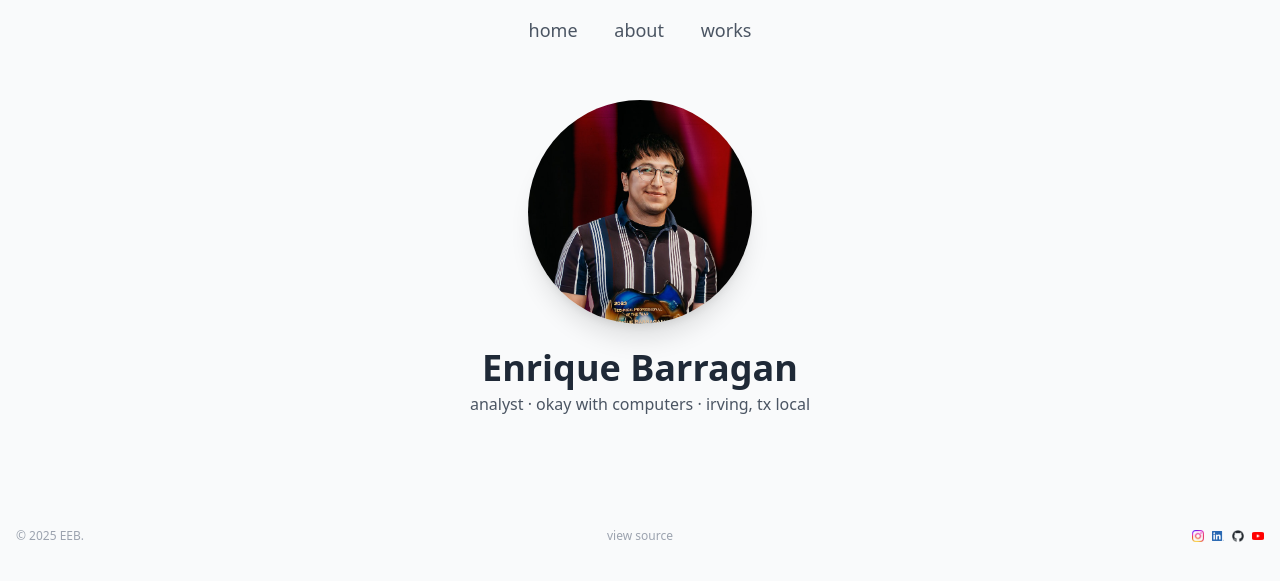
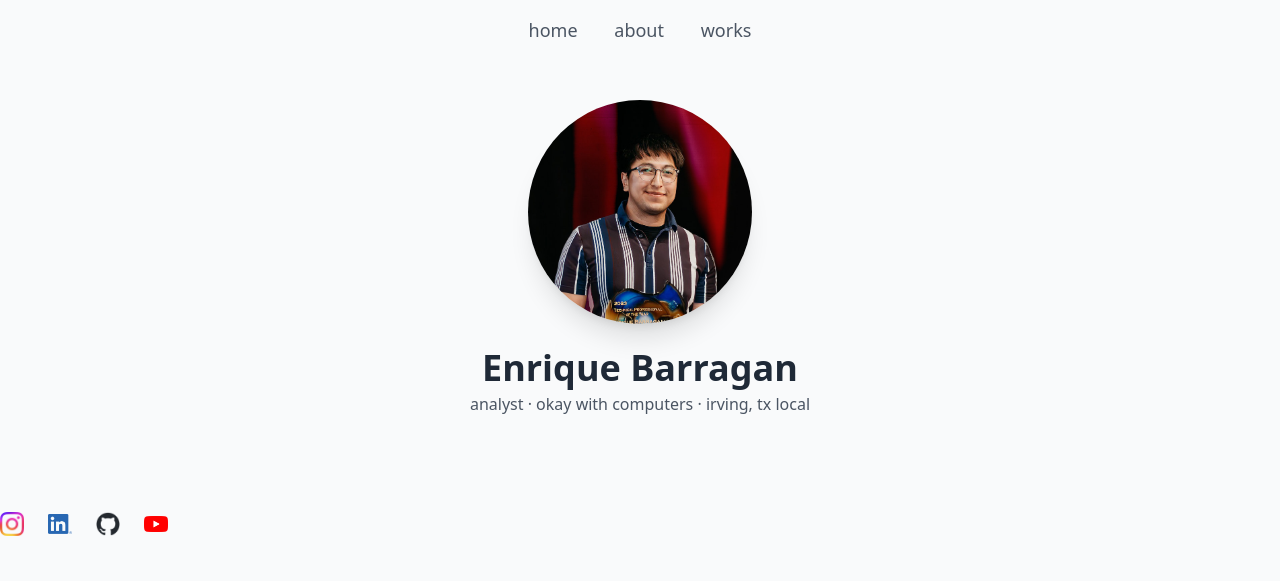
Before and after one commit to enriquebarragan/enriquebarragan.github.io, a Jekyll site: the page built from index.md, in a window 1280 px wide. Shown: the top 581 px of the page. Built offline with Jekyll 4.4.1, drawn with Linux system fonts in a browser that asks for light colours; nearby versions of some CDN libraries.

Commit message:
Update home.html

```diff
--- a/_layouts/home.html
+++ b/_layouts/home.html
@@ -31,6 +31,8 @@
       </main>
     </div>
 
-    {% include footer.html %}
+    <div class="justify-self-end flex items-center gap-6 [&_img]:w-6 [&_img]:h-auto">
+      {% include socials.html %}
+    </div>
   </body>
 </html>
```
